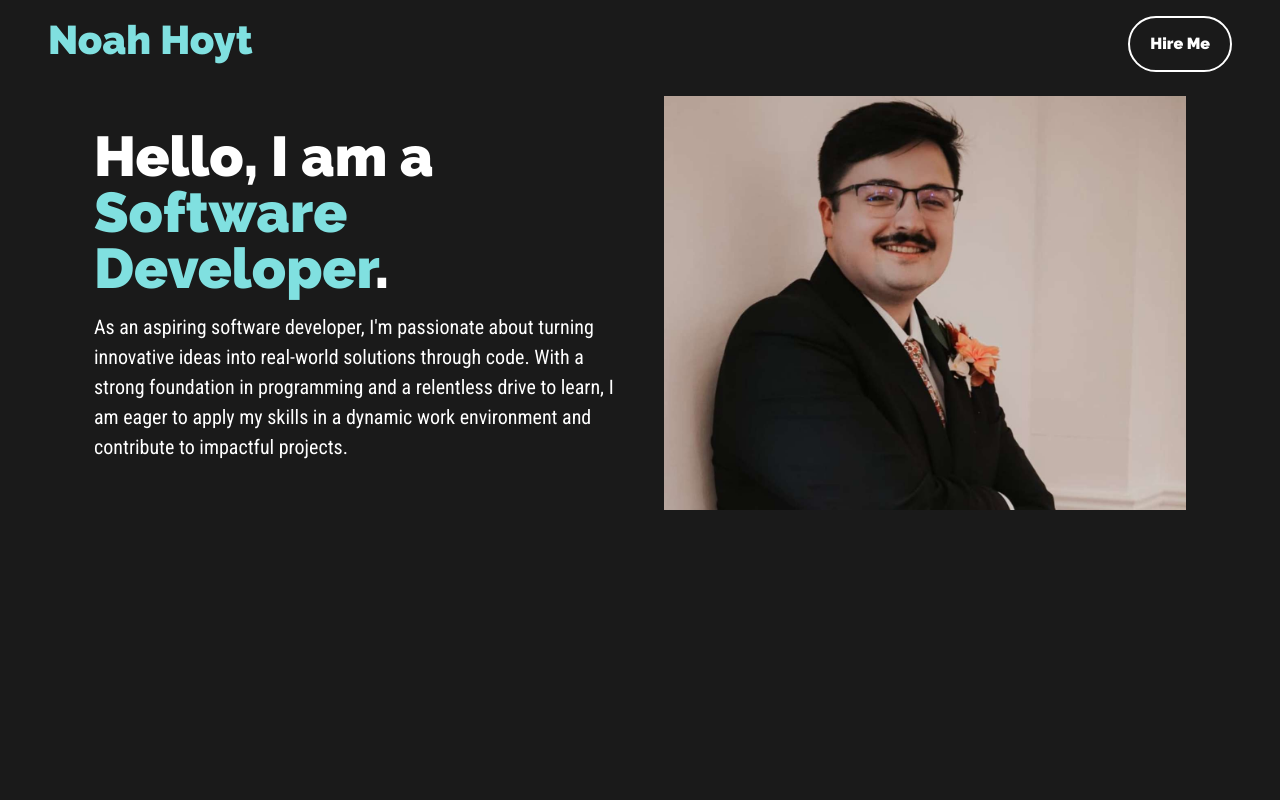
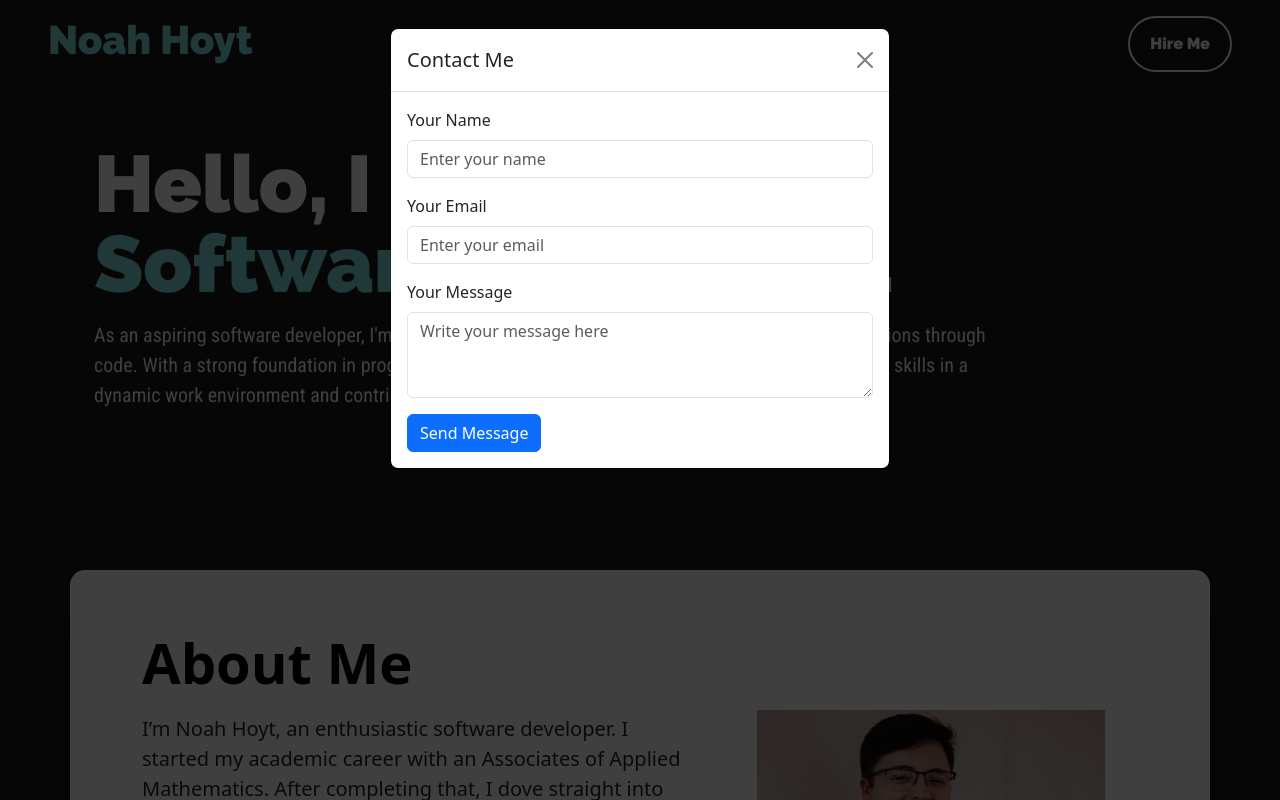
Before and after one commit to NoahwHoyt/DevPortfolio, a plain HTML site: page index.html in a window 1280 px wide. Both pictures are taken after a click on the button "Hire Me". Shown: the top 800 px of the page. Drawn offline with nearby package versions, Linux system fonts and the light colour scheme.

Commit message:
Added new about section, added basic Modal feature.

```diff
--- a/index.html
+++ b/index.html
@@ -4,6 +4,7 @@
 <!DOCTYPE html>
 <html lang="en">
 <head>
+  <link rel="stylesheet" href="styles.css">
   <link href="https://fonts.googleapis.com/css2?family=Raleway:wght@900&display=swap" rel="stylesheet">
   <link href="https://fonts.googleapis.com/css2?family=Roboto+Condensed&display=swap" rel="stylesheet">
   <link href="https://cdn.jsdelivr.net/npm/bootstrap@5.3.3/dist/css/bootstrap.min.css" rel="stylesheet" integrity="sha384-QWTKZyjpPEjISv5WaRU9OFeRpok6YctnYmDr5pNlyT2bRjXh0JMhjY6hW+ALEwIH" crossorigin="anonymous">
@@ -37,23 +38,71 @@
         </a>
 
         <ul class="nav nav-pills">
-          <button class="btn btn-custom me-5" data-bs-toggle="modal" data-bs-target="#contactModal" style="font-family: 'Raleway', sans-serif; font-weight: bold;">Hire Me </button>
-        </ul>
+          <button class="btn btn-custom me-5" data-bs-toggle="modal" data-bs-target="#contactModal" style="font-family: 'Raleway', sans-serif; font-weight: bold;">Hire Me</button>
+      </ul>
       </header>
     </div>
-    <div class="container col-xxl-8 px-4 py-5">
-      <div class="row flex-lg-row-reverse align-items-center g-5 py-5">
-        <div class="col-10 col-sm-8 col-lg-6">
-          <img src="./images/ProfilePicture.jpg" class="d-block mx-lg-auto img-fluid" alt="Bootstrap Themes" width="700" height="500" loading="lazy">
-        </div>
-        <div class="col-lg-6 text-white" style="font-family: 'Roboto Condensed', sans-serif;">
-          <h1 class="display-4 fw-bold lh-1 mb-3" style="font-family: 'Raleway', sans-serif;">Hello, I am a <br><span style="color: #80e0e0;">Software Developer</span>.</h1>
+    <!-- <div class="px-4 py-5 my-5 text-white text-center" style="font-family: 'Roboto Condensed', sans-serif;">
+      <h1 class="display-2 fw-bold" style="font-family: 'Raleway', sans-serif;">Hello, I am a <br><span style="color: #80e0e0;">Software Developer</span>.</h1>
+      <div class="col-lg-6 mx-auto">
+        <p class="lead mb-4">As an aspiring software developer, I'm passionate about turning innovative ideas into real-world solutions through code.
+          With a strong foundation in programming and a relentless drive to learn, I am eager to apply my skills in a dynamic work
+          environment and contribute to impactful projects.</p>
+      </div>
+    </div> -->
+    <div class="container col-xxl-10 px-4 py-5 mt-5">
+      <div class="row flex-lg align-items-center g-5 py-5">
+        <div class="col-lg-10 text-white text-start" style="font-family: 'Roboto Condensed', sans-serif;">
+          <h1 class="display-1 fw-bold lh-1 mb-3" style="font-family: 'Raleway', sans-serif;">Hello, I am a <br><span style="color: #80e0e0;">Software Developer</span>.</h1>
           <p class="lead">As an aspiring software developer, I'm passionate about turning innovative ideas into real-world solutions through code.
             With a strong foundation in programming and a relentless drive to learn, I am eager to apply my skills in a dynamic work
             environment and contribute to impactful projects.</p>
         </div>
       </div>
     </div>
+    <div class="container my-5" style="background-color: white; border-radius: 15px;">
+      <div class="row p-4 pb-0 pe-lg-0 pt-lg-5 align-items-center rounded-3 shadow-lg">
+        <div class="col-lg-7 p-3 p-lg-5 pt-lg-3">
+          <h1 class="display-4 fw-bold lh-1 text-body-emphasis mb-4">About Me</h1>
+          <p class="lead">I’m Noah Hoyt, an enthusiastic software developer. I started my academic career with an
+            Associates of Applied Mathematics. After completing that, I dove straight into the coursework for
+            computer science; and in December of 2024, I completed my BS in Computer Science at
+            Cameron University in Lawton, Oklahoma. Throughout this degree, I participated in the
+            Association of Computing Machinery as an officer and completed an internship with Southwest
+            Research Institute in San Antonio, Texas. I graduated with a GPA of 3.517.</p>
+        </div>
+        <div class="col-8 col-sm-6 col-lg-4">
+          <img src="./images/ProfilePicture.jpg" class="d-block mx-lg-auto img-fluid" alt="Bootstrap Themes" width="700" height="500" loading="lazy">
+        </div>
+      </div>
+    </div>
+    <div class="modal fade" id="contactModal" tabindex="-1" aria-labelledby="contactModalLabel" aria-hidden="true">
+      <div class="modal-dialog">
+          <div class="modal-content">
+              <div class="modal-header">
+                  <h5 class="modal-title" id="contactModalLabel">Contact Me</h5>
+                  <button type="button" class="btn-close" data-bs-dismiss="modal" aria-label="Close"></button>
+              </div>
+              <div class="modal-body">
+                  <form>
+                      <div class="mb-3">
+                          <label for="name" class="form-label">Your Name</label>
+                          <input type="text" class="form-control" id="name" placeholder="Enter your name">
+                      </div>
+                      <div class="mb-3">
+                          <label for="email" class="form-label">Your Email</label>
+                          <input type="email" class="form-control" id="email" placeholder="Enter your email">
+                      </div>
+                      <div class="mb-3">
+                          <label for="message" class="form-label">Your Message</label>
+                          <textarea class="form-control" id="message" rows="3" placeholder="Write your message here"></textarea>
+                      </div>
+                      <button type="submit" class="btn btn-primary">Send Message</button>
+                  </form>
+              </div>
+          </div>
+      </div>
+  </div>
   </body>
   <script src="https://cdn.jsdelivr.net/npm/@popperjs/core@2.11.8/dist/umd/popper.min.js" integrity="sha384-I7E8VVD/ismYTF4hNIPjVp/Zjvgyol6VFvRkX/vR+Vc4jQkC+hVqc2pM8ODewa9r" crossorigin="anonymous"></script>
   <script src="https://cdn.jsdelivr.net/npm/bootstrap@5.3.3/dist/js/bootstrap.min.js" integrity="sha384-0pUGZvbkm6XF6gxjEnlmuGrJXVbNuzT9qBBavbLwCsOGabYfZo0T0to5eqruptLy" crossorigin="anonymous"></script>
```
